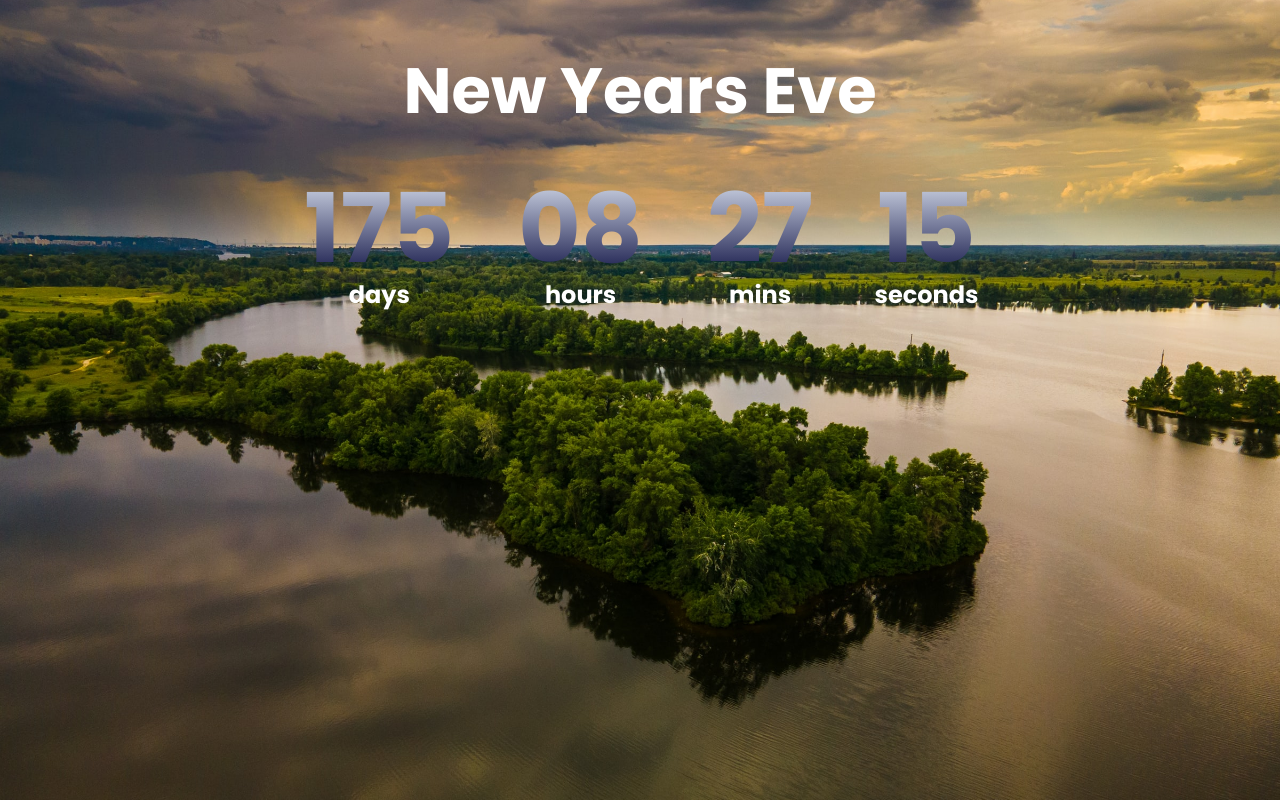
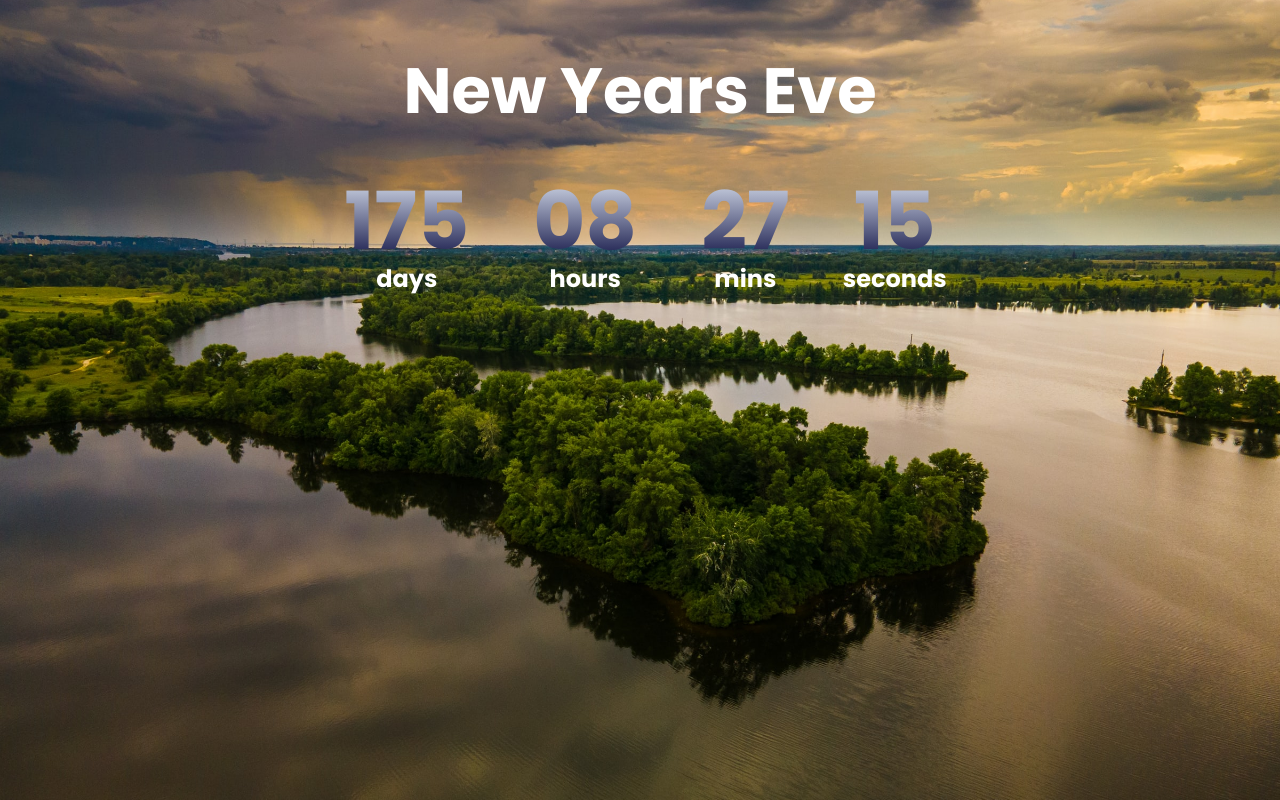
Before and after one commit to randhavevaibhav/CountDown-Timer, a plain HTML site: page index.html in a window 1280 px wide. Drawn offline with Linux system fonts and the light colour scheme.

Commit message:
updated style.css
changing font size to 500%

```diff
--- a/style.css
+++ b/style.css
@@ -29,7 +29,7 @@ h1 {
 }
 
 .big-text {
-  font-size: 6rem;
+  font-size: 500%;
   line-height: 1;
   font-weight: bold;
   margin: 0 2rem;
```
